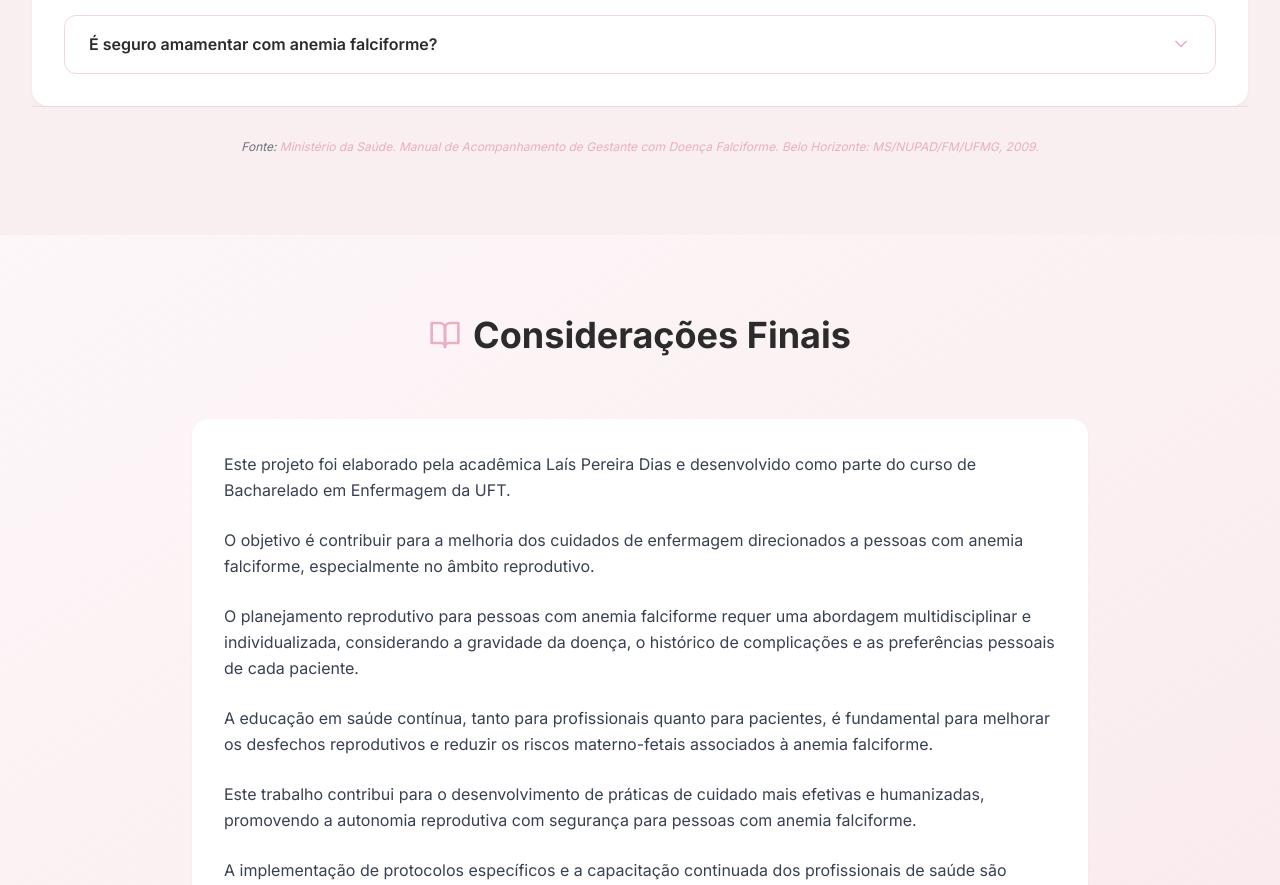
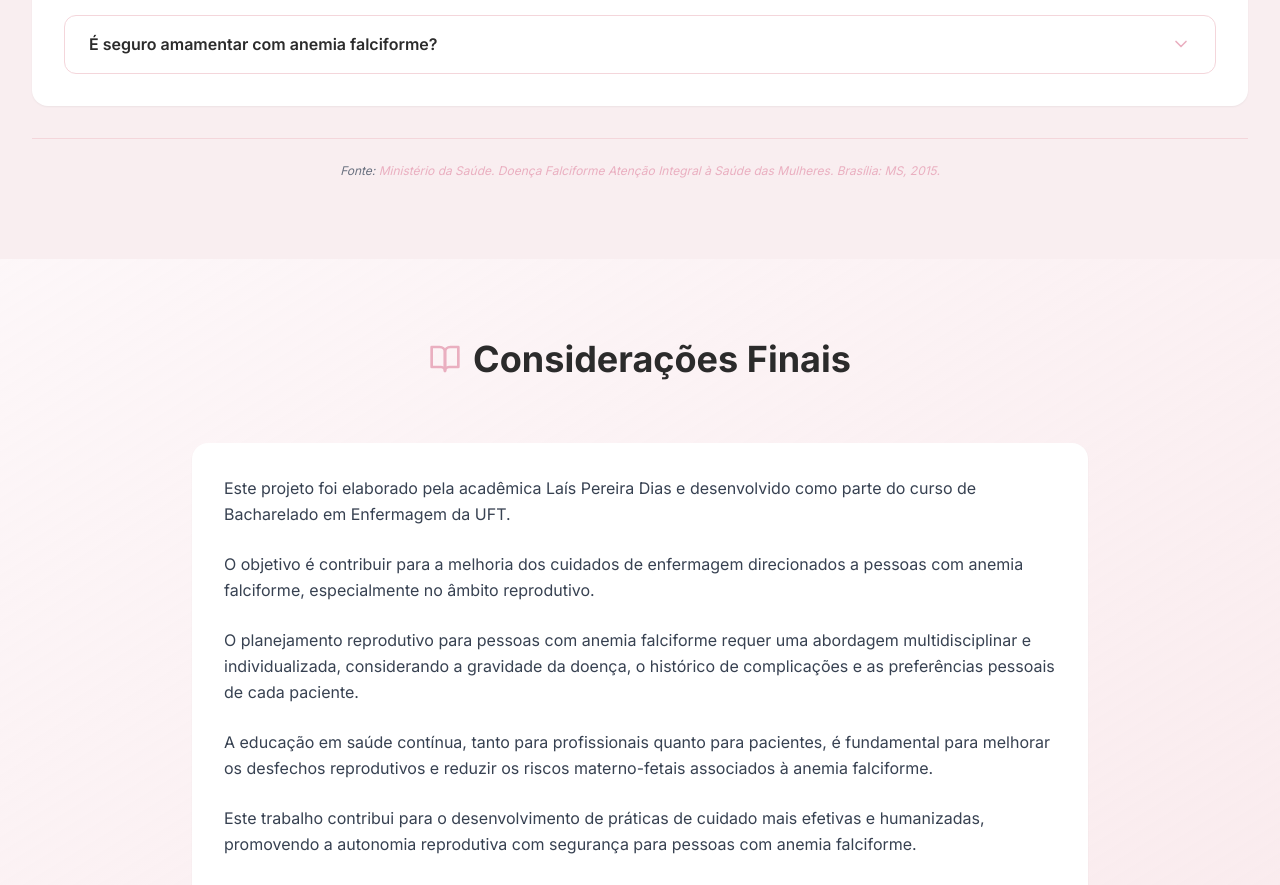
Before and after one commit to iagorlrnc/modeloVI, a React (Vite) app: page / in a window 1280 px wide. Shown: the part 9217-10102 px from the top of the page. Built offline with nearby package versions, Linux system fonts and the light colour scheme.

Commit message:
upgradeFont

```diff
--- a/src/components/Recommendations.tsx
+++ b/src/components/Recommendations.tsx
@@ -218,10 +218,10 @@ const Recommendations: React.FC = () => {
           </div>
         </div>
 
-        <div className="pt-8 border-t border-rosa-marfil-2">
-          <p className="text-xs text-gray-500 italic text-center">
-            Fonte: <a href="https://www.nupad.medicina.ufmg.br/wp-content/uploads/2016/12/manual_gestante.pdf" target="_blank" rel="noopener noreferrer" className="text-accent hover:underline">Ministério da Saúde. Manual de Acompanhamento de Gestante com Doença Falciforme. Belo Horizonte: MS/NUPAD/FM/UFMG, 2009.</a>
-          </p>
+        <div className="mt-8 pt-6 border-t border-rosa-marfil-2">
+            <p className="text-xs text-gray-500 italic text-center">
+              Fonte: <a href="https://bvsms.saude.gov.br/bvs/publicacoes/doenca_falciforme_atencao_integral_saude_mulher.pdf" target="_blank" rel="noopener noreferrer" className="text-accent hover:underline">Ministério da Saúde. Doença Falciforme Atenção Integral à Saúde das Mulheres. Brasília: MS, 2015.</a>
+            </p>
         </div>
       </div>
     </section>
```
